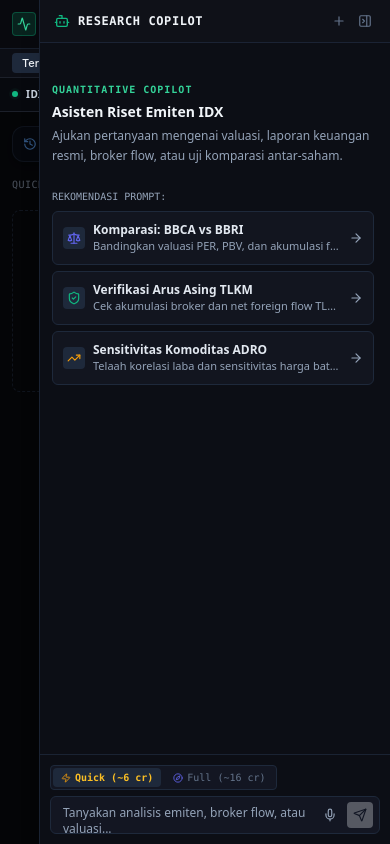
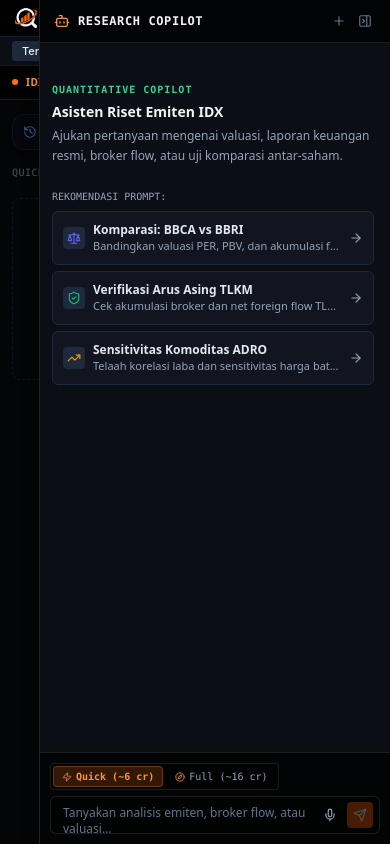
Before and after one commit to meets-indonesia/Telaah-AI, a Next.js app: page / in a window 390 px wide. Built offline with nearby package versions, Linux system fonts and the light colour scheme.

Commit message:
style: apply 75% black background with orange secondary accents and official brand logo

```diff
--- a/src/app/page.tsx
+++ b/src/app/page.tsx
@@ -756,11 +756,11 @@
                     onClick={() => setActiveTab("overview")}
                     className={`flex items-center gap-1.5 px-3 py-1.5 rounded transition ${
                       activeTab === "overview"
-                        ? "bg-slate-900 dark:bg-slate-100 text-white dark:text-slate-900 font-semibold shadow-2xs"
-                        : "text-slate-600 dark:text-slate-400 hover:text-slate-900 dark:hover:text-slate-100 hover:bg-slate-100 dark:hover:bg-slate-800"
+                        ? "bg-orange-500/20 text-orange-400 border border-orange-500/30 font-semibold shadow-2xs"
+                        : "text-slate-400 hover:text-white hover:bg-white/5"
                     }`}
                   >
-                    <LayoutDashboard className="w-3.5 h-3.5" />
+                    <LayoutDashboard className="w-3.5 h-3.5 text-orange-400" />
                     <span>Ringkasan 360°</span>
                   </button>
 
@@ -768,11 +768,11 @@
                     onClick={() => setActiveTab("technical")}
                     className={`flex items-center gap-1.5 px-3 py-1.5 rounded transition ${
                       activeTab === "technical"
-                        ? "bg-slate-900 dark:bg-slate-100 text-white dark:text-slate-900 font-semibold shadow-2xs"
-                        : "text-slate-600 dark:text-slate-400 hover:text-slate-900 dark:hover:text-slate-100 hover:bg-slate-100 dark:hover:bg-slate-800"
+                        ? "bg-orange-500/20 text-orange-400 border border-orange-500/30 font-semibold shadow-2xs"
+                        : "text-slate-400 hover:text-white hover:bg-white/5"
                     }`}
                   >
-                    <CandleIcon className="w-3.5 h-3.5" />
+                    <CandleIcon className="w-3.5 h-3.5 text-orange-400" />
                     <span>Terminal Teknikal</span>
                   </button>
 
@@ -780,11 +780,11 @@
                     onClick={() => setActiveTab("insider")}
                     className={`flex items-center gap-1.5 px-3 py-1.5 rounded transition ${
                       activeTab === "insider"
-                        ? "bg-slate-900 dark:bg-slate-100 text-white dark:text-slate-900 font-semibold shadow-2xs"
-                        : "text-slate-600 dark:text-slate-400 hover:text-slate-900 dark:hover:text-slate-100 hover:bg-slate-100 dark:hover:bg-slate-800"
+                        ? "bg-orange-500/20 text-orange-400 border border-orange-500/30 font-semibold shadow-2xs"
+                        : "text-slate-400 hover:text-white hover:bg-white/5"
                     }`}
                   >
-                    <Radar className="w-3.5 h-3.5" />
+                    <Radar className="w-3.5 h-3.5 text-orange-400" />
                     <span>Whale & Broker Flow</span>
                     {report.insiderRadar?.clusterBuyDetected && (
                       <span className="w-1.5 h-1.5 rounded-full bg-emerald-500 animate-pulse" />
@@ -796,8 +796,8 @@
                       onClick={() => setActiveTab("commodity")}
                       className={`flex items-center gap-1.5 px-3 py-1.5 rounded transition ${
                         activeTab === "commodity"
-                          ? "bg-amber-600 text-white font-semibold shadow-2xs"
-                          : "text-amber-600 dark:text-amber-400 hover:bg-amber-50 dark:hover:bg-amber-950/40"
+                          ? "bg-amber-600/30 text-amber-400 border border-amber-500/40 font-semibold shadow-2xs"
+                          : "text-amber-500 hover:bg-amber-950/40"
                       }`}
                     >
                       <Pickaxe className="w-3.5 h-3.5" />
@@ -809,11 +809,11 @@
                     onClick={() => setActiveTab("all")}
                     className={`flex items-center gap-1.5 px-3 py-1.5 rounded transition ${
                       activeTab === "all"
-                        ? "bg-slate-900 dark:bg-slate-100 text-white dark:text-slate-900 font-semibold shadow-2xs"
-                        : "text-slate-600 dark:text-slate-400 hover:text-slate-900 dark:hover:text-slate-100 hover:bg-slate-100 dark:hover:bg-slate-800"
+                        ? "bg-orange-500/20 text-orange-400 border border-orange-500/30 font-semibold shadow-2xs"
+                        : "text-slate-400 hover:text-white hover:bg-white/5"
                     }`}
                   >
-                    <FileSpreadsheet className="w-3.5 h-3.5" />
+                    <FileSpreadsheet className="w-3.5 h-3.5 text-orange-400" />
                     <span>Semua Modul</span>
                   </button>
                 </div>
@@ -882,14 +882,14 @@
             />
             <aside className="fixed lg:static inset-y-0 right-0 z-40 w-[90vw] sm:w-[400px] lg:w-[360px] xl:w-[28vw] min-w-[320px] shrink-0 border-l border-slate-200 dark:border-slate-800/80 bg-white dark:bg-[#0c0e15] flex flex-col h-full lg:h-[calc(100dvh-5rem)] shadow-xl lg:shadow-none">
             {/* Copilot Header */}
-            <div className="px-3.5 py-2.5 border-b border-slate-200 dark:border-slate-800/80 flex items-center justify-between gap-2 bg-slate-50/70 dark:bg-[#0f1118]">
+            <div className="px-3.5 py-2.5 border-b border-white/10 flex items-center justify-between gap-2 bg-black/80">
               <div className="flex items-center gap-2">
-                <Bot className="w-4 h-4 text-emerald-500" />
-                <span className="font-mono text-xs font-bold text-slate-900 dark:text-slate-100 uppercase tracking-wider">
+                <Bot className="w-4 h-4 text-orange-400" />
+                <span className="font-mono text-xs font-bold text-slate-100 uppercase tracking-wider">
                   RESEARCH COPILOT
                 </span>
                 {report && (
-                  <span className="px-1.5 py-0.2 rounded bg-slate-200 dark:bg-slate-800 text-[10px] font-mono font-bold text-slate-800 dark:text-slate-200 border border-slate-300 dark:border-slate-700">
+                  <span className="px-1.5 py-0.2 rounded bg-orange-500/15 text-[10px] font-mono font-bold text-orange-400 border border-orange-500/30">
                     {report.symbol}
                   </span>
                 )}
@@ -937,22 +937,22 @@
 
             {/* Quick Contextual Prompts Strip */}
             {report && (
-              <div className="px-3 py-1.5 border-t border-slate-100 dark:border-slate-800/60 bg-slate-50/50 dark:bg-[#0e1017] flex items-center gap-1.5 overflow-x-auto text-[10px] font-mono no-scrollbar">
+              <div className="px-3 py-1.5 border-t border-white/10 bg-black/70 flex items-center gap-1.5 overflow-x-auto text-[10px] font-mono no-scrollbar">
                 <button
                   onClick={() => handleChatSend(`Berapa dividen yield dan perkiraan dividen tunai ${report.symbol}?`, "quick")}
-                  className="px-2 py-0.5 rounded bg-white dark:bg-slate-800 border border-slate-200 dark:border-slate-700 text-slate-600 dark:text-slate-300 hover:text-slate-900 dark:hover:text-white shrink-0 transition"
+                  className="px-2 py-0.5 rounded bg-white/5 border border-white/10 text-slate-300 hover:text-orange-400 hover:border-orange-500/40 shrink-0 transition"
                 >
                   Dividen Yield
                 </button>
                 <button
                   onClick={() => handleChatSend(`Analisis broker summary dan akumulasi asing 5 hari ${report.symbol}`, "quick")}
-                  className="px-2 py-0.5 rounded bg-white dark:bg-slate-800 border border-slate-200 dark:border-slate-700 text-slate-600 dark:text-slate-300 hover:text-slate-900 dark:hover:text-white shrink-0 transition"
+                  className="px-2 py-0.5 rounded bg-white/5 border border-white/10 text-slate-300 hover:text-orange-400 hover:border-orange-500/40 shrink-0 transition"
                 >
                   Broker Flow 5H
                 </button>
                 <button
                   onClick={() => handleChatSend(`Apa risiko utama dan catatan kritis untuk ${report.symbol}?`, "quick")}
-                  className="px-2 py-0.5 rounded bg-white dark:bg-slate-800 border border-slate-200 dark:border-slate-700 text-slate-600 dark:text-slate-300 hover:text-slate-900 dark:hover:text-white shrink-0 transition"
+                  className="px-2 py-0.5 rounded bg-white/5 border border-white/10 text-slate-300 hover:text-orange-400 hover:border-orange-500/40 shrink-0 transition"
                 >
                   Risiko Utama
                 </button>
--- a/src/components/Header.tsx
+++ b/src/components/Header.tsx
@@ -59,25 +59,27 @@
   ];
 
   return (
-    <header className="sticky top-0 z-40 border-b border-terminal-border bg-[#090a0f]/95 dark:bg-[#090a0f]/95 bg-white/95 backdrop-blur supports-[backdrop-filter]:bg-[#090a0f]/80">
+    <header className="sticky top-0 z-40 border-b border-white/10 bg-black/75 backdrop-blur-md supports-[backdrop-filter]:bg-black/75">
       {/* Top Main Navigation Bar */}
-      <div className="w-full px-3 lg:px-5 h-12 flex items-center justify-between gap-3 text-xs">
+      <div className="w-full px-3 lg:px-5 h-13 flex items-center justify-between gap-3 text-xs">
         {/* Brand & Section Nav */}
         <div className="flex items-center gap-4 shrink-0">
-          <Link href="/" className="flex items-center gap-2 group" aria-label="Telaah 360, Terminal">
-            <div className="w-6 h-6 rounded bg-emerald-500/15 border border-emerald-500/30 flex items-center justify-center text-emerald-400 group-hover:border-emerald-500/60 transition-colors">
-              <Activity className="w-3.5 h-3.5" />
+          <Link href="/" className="flex items-center gap-2.5 group" aria-label="Telaah 360, Terminal">
+            {/* Custom Brand Logo */}
+            <div className="h-7 w-auto flex items-center justify-center">
+              {/* eslint-disable-next-line @next/next/no-img-element */}
+              <img
+                src="/brand/dark-logo.png"
+                alt="Telaah 360 Logo"
+                className="h-7 w-auto object-contain block dark:block"
+              />
             </div>
-            <div className="flex items-baseline gap-1.5">
-              <span className="font-bold text-sm tracking-tight text-slate-900 dark:text-slate-100">TELAAH</span>
-              <span className="font-mono text-xs font-semibold text-emerald-600 dark:text-emerald-400">360°</span>
-              <span className="hidden md:inline-block text-[9px] px-1 py-0.2 rounded border border-slate-300 dark:border-slate-800 text-slate-500 font-mono uppercase tracking-wider">
-                Terminal
-              </span>
-            </div>
+            <span className="hidden md:inline-block text-[9px] px-1.5 py-0.5 rounded border border-orange-500/30 text-orange-400 bg-orange-500/10 font-mono uppercase tracking-wider font-semibold">
+              Terminal
+            </span>
           </Link>
 
-          <nav aria-label="Navigasi Utama" className="hidden sm:flex items-center gap-0.5 border-l border-slate-200 dark:border-slate-800/80 pl-3">
+          <nav aria-label="Navigasi Utama" className="hidden sm:flex items-center gap-0.5 border-l border-white/10 pl-3">
             {navLinks.map((link) => {
               const active = pathname === link.href;
               return (
@@ -86,8 +88,8 @@
                   href={link.href}
                   className={`px-2.5 py-1 rounded text-xs font-medium transition-colors ${
                     active
-                      ? "bg-slate-200/80 dark:bg-slate-800 text-slate-900 dark:text-slate-100 font-semibold"
-                      : "text-slate-600 dark:text-slate-400 hover:text-slate-900 dark:hover:text-slate-200 hover:bg-slate-100 dark:hover:bg-slate-800/40"
+                      ? "bg-orange-500/15 text-orange-400 border border-orange-500/30 font-semibold"
+                      : "text-slate-400 hover:text-white hover:bg-white/5"
                   }`}
                 >
                   {link.label}
@@ -102,13 +104,13 @@
           <button
             type="button"
             onClick={onFocusSearch}
-            className="w-full flex items-center justify-between px-2.5 py-1 rounded bg-slate-100 dark:bg-[#12151f] border border-slate-200 dark:border-slate-800/80 text-slate-500 dark:text-slate-400 hover:border-slate-300 dark:hover:border-slate-700 transition text-xs"
+            className="w-full flex items-center justify-between px-2.5 py-1 rounded bg-black/50 border border-white/10 text-slate-400 hover:border-orange-500/50 hover:text-slate-200 transition text-xs"
           >
             <span className="flex items-center gap-1.5">
               <Search className="w-3.5 h-3.5 text-slate-400" />
-              <span className="text-slate-500 dark:text-slate-400">Cari emiten (contoh: BBCA, ADRO)...</span>
+              <span className="text-slate-400">Cari emiten (contoh: BBCA, ADRO)...</span>
             </span>
-            <kbd className="hidden lg:inline-flex items-center gap-0.5 text-[10px] font-mono px-1.5 py-0.5 bg-slate-200 dark:bg-slate-800 text-slate-600 dark:text-slate-400 rounded border border-slate-300 dark:border-slate-700">
+            <kbd className="hidden lg:inline-flex items-center gap-0.5 text-[10px] font-mono px-1.5 py-0.5 bg-white/10 text-slate-300 rounded border border-white/10">
               <Command className="w-2.5 h-2.5" /> K
             </kbd>
           </button>
@@ -121,9 +123,9 @@
               type="button"
               onClick={onOpenCompare}
               title="Bandingkan 2 Saham"
-              className="hidden sm:inline-flex items-center gap-1 px-2 py-1 rounded hover:bg-slate-100 dark:hover:bg-slate-800 text-slate-600 dark:text-slate-400 hover:text-slate-900 dark:hover:text-slate-200 text-xs transition"
+              className="hidden sm:inline-flex items-center gap-1 px-2 py-1 rounded hover:bg-white/5 text-slate-400 hover:text-white text-xs transition"
             >
-              <Scale className="w-3.5 h-3.5" />
+              <Scale className="w-3.5 h-3.5 text-orange-400" />
               <span className="hidden xl:inline">Compare</span>
             </button>
           )}
@@ -133,9 +135,9 @@
               type="button"
               onClick={onOpenDividend}
               title="Kalkulator Dividen"
-              className="hidden sm:inline-flex items-center gap-1 px-2 py-1 rounded hover:bg-slate-100 dark:hover:bg-slate-800 text-slate-600 dark:text-slate-400 hover:text-slate-900 dark:hover:text-slate-200 text-xs transition"
+              className="hidden sm:inline-flex items-center gap-1 px-2 py-1 rounded hover:bg-white/5 text-slate-400 hover:text-white text-xs transition"
             >
-              <Calculator className="w-3.5 h-3.5" />
+              <Calculator className="w-3.5 h-3.5 text-orange-400" />
               <span className="hidden xl:inline">Dividen</span>
             </button>
           )}
@@ -145,9 +147,9 @@
               type="button"
               onClick={onOpenJargon}
               title="Kamus Jargon Saham"
-              className="hidden sm:inline-flex items-center gap-1 px-2 py-1 rounded hover:bg-slate-100 dark:hover:bg-slate-800 text-slate-600 dark:text-slate-400 hover:text-slate-900 dark:hover:text-slate-200 text-xs transition"
+              className="hidden sm:inline-flex items-center gap-1 px-2 py-1 rounded hover:bg-white/5 text-slate-400 hover:text-white text-xs transition"
             >
-              <BookOpen className="w-3.5 h-3.5" />
+              <BookOpen className="w-3.5 h-3.5 text-orange-400" />
               <span className="hidden xl:inline">Jargon</span>
             </button>
           )}
@@ -160,19 +162,19 @@
               title={`Toggle AI Copilot (${isCopilotOpen ? "Tutup" : "Buka"}) (⌘J)`}
               className={`flex items-center gap-1.5 px-2 py-1 rounded border text-xs font-medium transition ${
                 isCopilotOpen
-                  ? "bg-slate-200/80 dark:bg-slate-800 border-slate-300 dark:border-slate-700 text-slate-900 dark:text-slate-100"
-                  : "bg-transparent border-slate-200 dark:border-slate-800 text-slate-600 dark:text-slate-400 hover:text-slate-900 dark:hover:text-slate-200"
+                  ? "bg-orange-500/15 border-orange-500/30 text-orange-400 font-semibold"
+                  : "bg-transparent border-white/10 text-slate-400 hover:text-white hover:border-white/20"
               }`}
             >
               {isCopilotOpen ? <PanelRightClose className="w-3.5 h-3.5" /> : <PanelRightOpen className="w-3.5 h-3.5" />}
               <span>Copilot</span>
-              <kbd className="hidden lg:inline-flex items-center text-[9px] font-mono px-1 py-0.2 bg-slate-300/60 dark:bg-slate-700/60 text-slate-700 dark:text-slate-300 rounded ml-0.5">
+              <kbd className="hidden lg:inline-flex items-center text-[9px] font-mono px-1 py-0.2 bg-white/10 text-slate-300 rounded ml-0.5">
                 ⌘J
               </kbd>
             </button>
           )}
 
-          <div className="h-4 w-px bg-slate-200 dark:border-slate-800/80 mx-0.5" />
+          <div className="h-4 w-px bg-white/10 mx-0.5" />
           <ThemeToggle />
         </div>
       </div>
@@ -199,13 +201,13 @@
 
       {/* Global Macro Ticker Tape Strip */}
       {marketIndices && marketIndices.length > 0 && (
-        <div className="border-t border-terminal-border bg-slate-50 dark:bg-[#07090e] px-3 py-1 flex items-center text-[11px] font-mono overflow-hidden">
-          <div className="shrink-0 flex items-center gap-2 pr-3 border-r border-slate-200 dark:border-slate-800/80 font-sans font-medium text-slate-500 dark:text-slate-400">
+        <div className="border-t border-white/10 bg-black/60 px-3 py-1 flex items-center text-[11px] font-mono overflow-hidden">
+          <div className="shrink-0 flex items-center gap-2 pr-3 border-r border-white/10 font-sans font-medium text-slate-400">
             <span className="relative flex h-1.5 w-1.5">
-              <span className="animate-ping absolute inline-flex h-full w-full rounded-full bg-emerald-400 opacity-75"></span>
-              <span className="relative inline-flex rounded-full h-1.5 w-1.5 bg-emerald-500"></span>
+              <span className="animate-ping absolute inline-flex h-full w-full rounded-full bg-orange-400 opacity-75"></span>
+              <span className="relative inline-flex rounded-full h-1.5 w-1.5 bg-orange-500"></span>
             </span>
-            <span className="text-[10px] uppercase tracking-wider font-semibold text-slate-700 dark:text-slate-300">
+            <span className="text-[10px] uppercase tracking-wider font-semibold text-orange-400">
               IDX LIVE
             </span>
             <span className="text-[9px] text-slate-400 hidden sm:inline">
@@ -219,23 +221,23 @@
               {[...marketIndices, ...marketIndices].map((item, idx) => (
                 <div
                   key={`${item.code}-${idx}`}
-                  className="flex items-center gap-1.5 shrink-0 px-1 py-0.5 rounded hover:bg-slate-200/50 dark:hover:bg-slate-800/50 transition cursor-default"
+                  className="flex items-center gap-1.5 shrink-0 px-1 py-0.5 rounded hover:bg-white/5 transition cursor-default"
                 >
-                  <span className="text-slate-600 dark:text-slate-400 font-sans font-medium">{item.name}</span>
-                  <span className="font-semibold text-slate-900 dark:text-slate-200 tabular-nums">
+                  <span className="text-slate-400 font-sans font-medium">{item.name}</span>
+                  <span className="font-semibold text-slate-200 tabular-nums">
                     {item.price}
                     {item.unit && <span className="text-[9px] text-slate-400 font-normal ml-0.5">{item.unit}</span>}
                   </span>
                   <span
                     className={`text-[10px] px-1 py-0.2 rounded font-semibold tabular-nums ${
                       item.isPositive
-                        ? "text-emerald-700 dark:text-emerald-400 bg-emerald-500/10"
-                        : "text-rose-700 dark:text-rose-400 bg-rose-500/10"
+                        ? "text-emerald-400 bg-emerald-500/10"
+                        : "text-rose-400 bg-rose-500/10"
                     }`}
                   >
                     {item.change}
                   </span>
-                  <span className="text-slate-300 dark:text-slate-800 select-none">•</span>
+                  <span className="text-slate-700 select-none">•</span>
                 </div>
               ))}
             </div>
--- a/src/components/chat/ChatInput.tsx
+++ b/src/components/chat/ChatInput.tsx
@@ -87,20 +87,20 @@
   };
 
   return (
-    <div className="border-t border-slate-200 dark:border-slate-800/80 bg-white dark:bg-[#0c0e15] p-2.5 space-y-1.5">
+    <div className="border-t border-white/10 bg-black/75 p-2.5 space-y-1.5">
       {/* Mode Selector Strip */}
-      <div className="flex items-center justify-between gap-2 text-[10px] font-mono text-slate-500">
-        <div className="flex items-center gap-1 bg-slate-100 dark:bg-[#131622] p-0.5 rounded border border-slate-200 dark:border-slate-800">
+      <div className="flex items-center justify-between gap-2 text-[10px] font-mono text-slate-400">
+        <div className="flex items-center gap-1 bg-black/50 p-0.5 rounded border border-white/10">
           <button
             type="button"
             onClick={() => setMode("quick")}
             className={`flex items-center gap-1 px-2 py-0.5 rounded transition ${
               mode === "quick"
-                ? "bg-white dark:bg-slate-800 text-amber-700 dark:text-amber-400 font-bold shadow-2xs"
-                : "text-slate-500 hover:text-slate-800 dark:hover:text-slate-300"
+                ? "bg-orange-500/20 text-orange-400 font-bold border border-orange-500/30"
+                : "text-slate-400 hover:text-slate-200"
             }`}
           >
-            <Zap className="w-2.5 h-2.5 text-amber-500" />
+            <Zap className="w-2.5 h-2.5 text-orange-400" />
             <span>Quick (~6 cr)</span>
           </button>
           <button
@@ -108,22 +108,22 @@
             onClick={() => setMode("full")}
             className={`flex items-center gap-1 px-2 py-0.5 rounded transition ${
               mode === "full"
-                ? "bg-white dark:bg-slate-800 text-indigo-700 dark:text-indigo-300 font-bold shadow-2xs"
-                : "text-slate-500 hover:text-slate-800 dark:hover:text-slate-300"
+                ? "bg-orange-500/20 text-orange-400 font-bold border border-orange-500/30"
+                : "text-slate-400 hover:text-slate-200"
             }`}
           >
-            <Compass className="w-2.5 h-2.5 text-indigo-500" />
+            <Compass className="w-2.5 h-2.5 text-orange-400" />
             <span>Full (~16 cr)</span>
           </button>
         </div>
 
-        <span className="hidden sm:inline text-slate-400 font-mono text-[10px]">
+        <span className="hidden sm:inline text-slate-500 font-mono text-[10px]">
           Enter ↵
         </span>
       </div>
 
       {/* Input Field */}
-      <div className="relative flex items-center rounded-md border border-slate-200 dark:border-slate-800 bg-slate-50/70 dark:bg-[#131622] focus-within:border-slate-400 dark:focus-within:border-slate-600 transition-colors">
+      <div className="relative flex items-center rounded-md border border-white/10 bg-black/50 focus-within:border-orange-500/60 transition-colors">
         <label htmlFor="chat-question" className="sr-only">Pertanyaan saham</label>
         <textarea
           id="chat-question"
@@ -133,7 +133,7 @@
           onChange={(e) => setText(e.target.value)}
           onKeyDown={handleKeyDown}
           placeholder="Tanyakan analisis emiten, broker flow, atau valuasi..."
-          className="w-full resize-none bg-transparent py-2 pl-3 pr-16 text-xs text-slate-900 dark:text-slate-100 placeholder-slate-400 focus:outline-none max-h-24 min-h-[36px] font-sans"
+          className="w-full resize-none bg-transparent py-2 pl-3 pr-16 text-xs text-slate-100 placeholder-slate-500 focus:outline-none max-h-24 min-h-[36px] font-sans"
         />
 
         {/* Action Buttons */}
@@ -145,7 +145,7 @@
               className={`p-1.5 rounded transition ${
                 isListening
                   ? "bg-rose-500 text-white animate-pulse"
-                  : "text-slate-400 hover:text-slate-700 dark:hover:text-slate-200"
+                  : "text-slate-400 hover:text-slate-200"
               }`}
               title="Voice Input"
             >
@@ -157,11 +157,11 @@
             onClick={handleSubmit}
             disabled={!text.trim() || isLoading}
             type="button"
-            className="p-1.5 rounded bg-slate-900 dark:bg-slate-100 text-white dark:text-slate-900 hover:bg-slate-800 dark:hover:bg-white disabled:opacity-30 disabled:cursor-not-allowed transition"
+            className="p-1.5 rounded bg-orange-600 hover:bg-orange-500 text-white disabled:opacity-30 disabled:cursor-not-allowed transition"
             title="Kirim pesan (Enter)"
           >
             {isLoading ? (
-              <Loader2 className="w-3.5 h-3.5 animate-spin text-slate-400" />
+              <Loader2 className="w-3.5 h-3.5 animate-spin text-white" />
             ) : (
               <Send className="w-3.5 h-3.5" />
             )}
```
Also changed, not shown: src/app/globals.css (+21 -15 lines), src/components/ReportHeader.tsx (+5 -5 lines), tailwind.config.ts (+12 -12 lines), public/brand/dark-logo.png (added), public/brand/light-logo.png (added).
